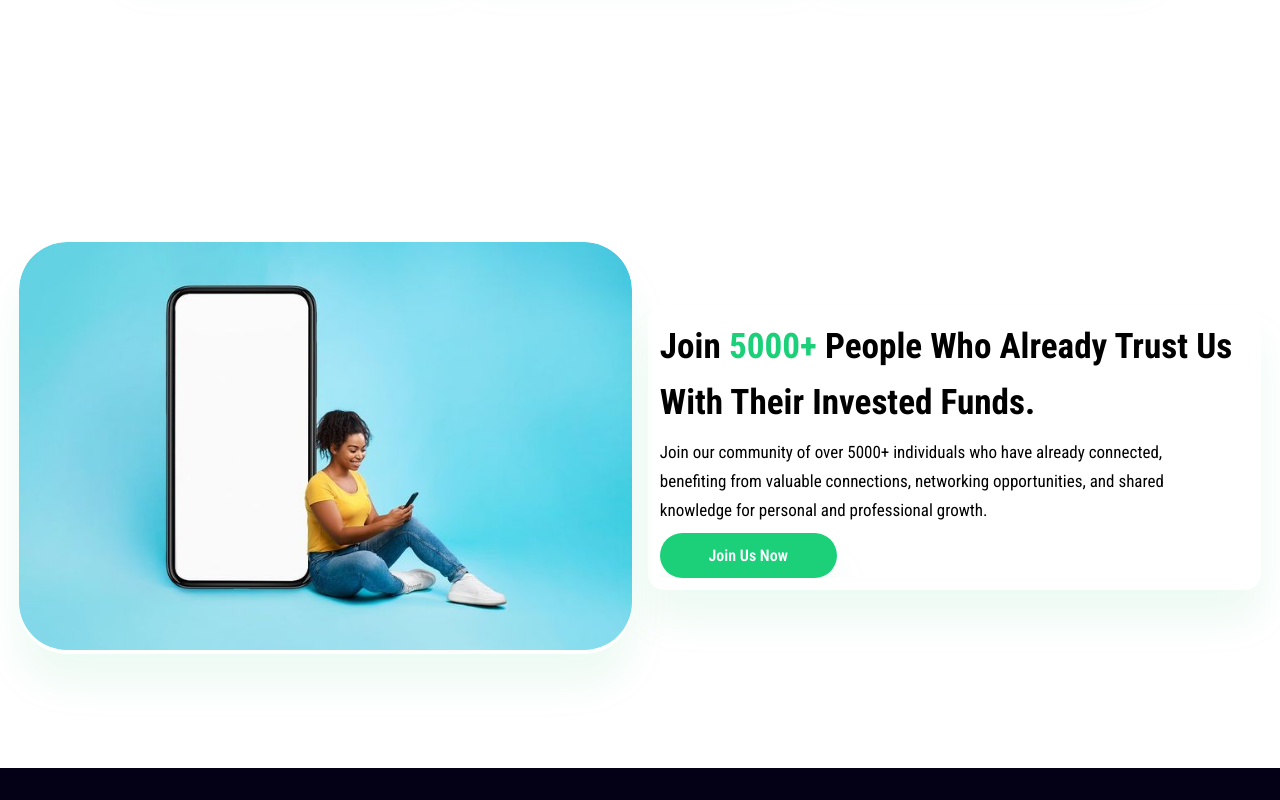
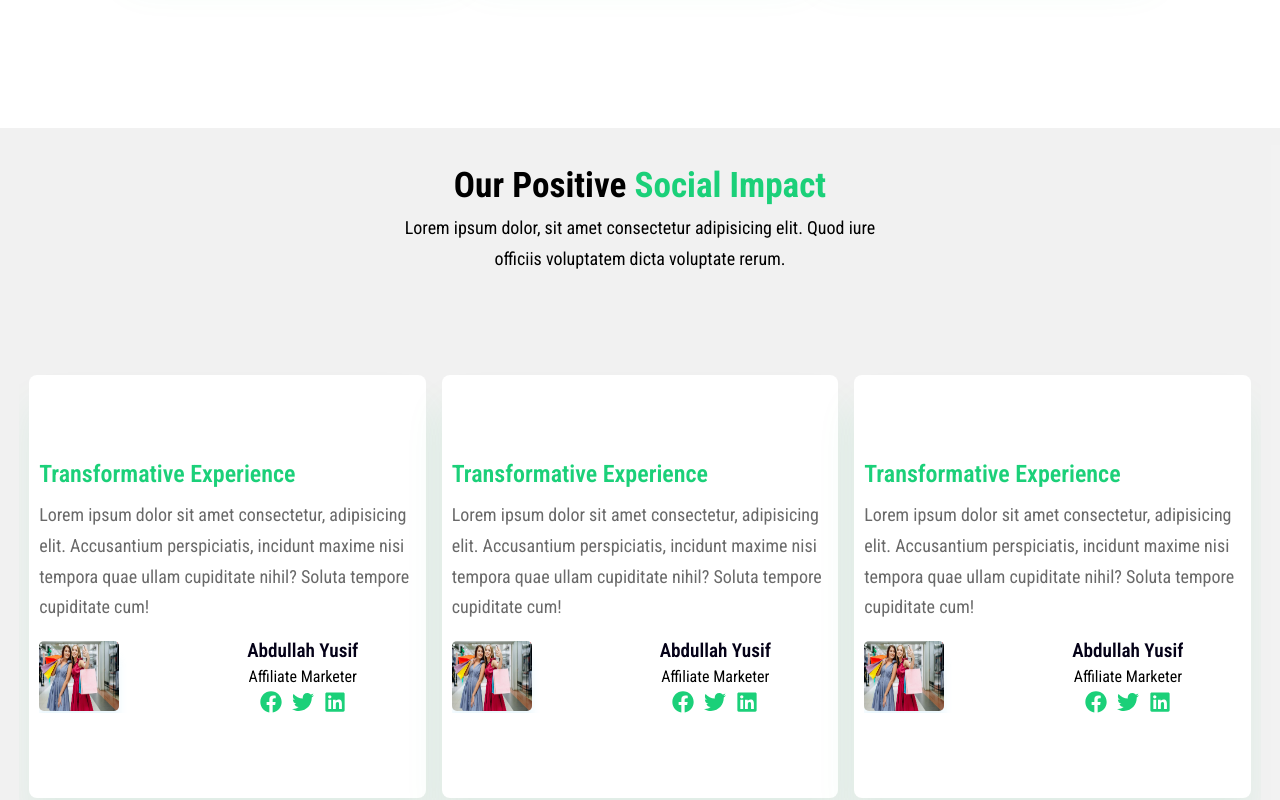
Before and after one commit to Morisreddenton/publicpartners, a React (Create React App) app: page / in a window 1280 px wide. Shown: the part 3920-4720 px from the top of the page. Built offline with nearby package versions, Linux system fonts and the light colour scheme; no server answers.

Commit message:
Add testimonials component

```diff
--- a/public/index.html
+++ b/public/index.html
@@ -7,7 +7,8 @@
     <meta name="theme-color" content="#000000" />
     <meta
       name="description"
-      content="Web site created using create-react-app"
+      content="Public Partners Association: Unlocking a World of Opportunities for Your Business
+      Are you ready to embark on a transformation journey that will revolutionize the way you do business? Look no further than Public Partners Association. With our unmatched expertise and innovative offerings, we empower businesses to reach new heights of success in the digital age."
     />
     <link rel="apple-touch-icon" href="%PUBLIC_URL%/logo192.png" />
 
--- /dev/null
+++ b/src/components/Testimonials/Testimonials.jsx
@@ -0,0 +1,216 @@
+import React from "react";
+import { FaFacebook, FaLinkedin, FaTwitter } from "react-icons/fa";
+import styled from "styled-components";
+import scnImg from "../../Assets/Images/scn.jpeg";
+const Testimonials = () => {
+  return (
+    <TestimonialsContainerWrapper>
+      <div className="header">
+        <h1>
+          Our Positive <span>Social Impact</span>
+        </h1>
+        <p>
+          Lorem ipsum dolor, sit amet consectetur adipisicing elit. Quod iure
+          officiis voluptatem dicta voluptate rerum.
+        </p>
+      </div>
+      <article>
+        <div className="test-card">
+          <div className="top">
+            <h2>Transformative Experience</h2>
+            <div className="cap">
+              <p>
+                Lorem ipsum dolor sit amet consectetur, adipisicing elit.
+                Accusantium perspiciatis, incidunt maxime nisi tempora quae
+                ullam cupiditate nihil? Soluta tempore cupiditate cum!
+              </p>
+            </div>
+          </div>
+          <div className="down">
+            <div className="img-box">
+            <img src={scnImg} alt="profile" />
+            </div>
+            <div className="info-box">
+              <h2>Abdullah Yusif</h2>
+              <span>Affiliate Marketer</span>
+              <div className="socials">
+                <FaFacebook />
+                <FaTwitter />
+                <FaLinkedin />
+              </div>
+            </div>
+          </div>
+        </div>
+        <div className="test-card">
+          <div className="top">
+            <h2>Transformative Experience</h2>
+            <div className="cap">
+              <p>
+                Lorem ipsum dolor sit amet consectetur, adipisicing elit.
+                Accusantium perspiciatis, incidunt maxime nisi tempora quae
+                ullam cupiditate nihil? Soluta tempore cupiditate cum!
+              </p>
+            </div>
+          </div>
+          <div className="down">
+            <div className="img-box">
+              <img src={scnImg} alt="profile" />
+            </div>
+            <div className="info-box">
+              <h2>Abdullah Yusif</h2>
+              <span>Affiliate Marketer</span>
+              <div className="socials">
+                <FaFacebook />
+                <FaTwitter />
+                <FaLinkedin />
+              </div>
+            </div>
+          </div>
+        </div>
+
+        <div className="test-card">
+          <div className="top">
+            <h2>Transformative Experience</h2>
+            <div className="cap">
+              <p>
+                Lorem ipsum dolor sit amet consectetur, adipisicing elit.
+                Accusantium perspiciatis, incidunt maxime nisi tempora quae
+                ullam cupiditate nihil? Soluta tempore cupiditate cum!
+              </p>
+            </div>
+          </div>
+          <div className="down">
+            <div className="img-box">
+            <img src={scnImg} alt="profile" />
+            </div>
+            <div className="info-box">
+              <h2>Abdullah Yusif</h2>
+              <span>Affiliate Marketer</span>
+              <div className="socials">
+                <FaFacebook />
+                <FaTwitter />
+                <FaLinkedin />
+              </div>
+            </div>
+          </div>
+        </div>
+      </article>
+    </TestimonialsContainerWrapper>
+  );
+};
+
+const TestimonialsContainerWrapper = styled.section`
+  width: 100%;
+  min-height: 100vh;
+  background: var(--white-smoke);
+  display: flex;
+  align-items: center;
+  justify-content: center;
+  flex-direction: column;
+  padding: 20px 1.2rem;
+
+  .header {
+    width: 80%;
+    text-align: center;
+    p {
+      width: 50%;
+      margin: 0 auto;
+    }
+  }
+
+  article {
+    width: 100%;
+    height: 78vh;
+    display: grid;
+    grid-template-columns: repeat(3, 1fr);
+    place-items: center;
+    gap: 1rem;
+    padding: 10px;
+
+    .test-card {
+      width: 100%;
+      height: 70%;
+      background: var(--text-color);
+      box-shadow: var(--box-shadow);
+      border-radius: 0.5rem;
+      padding: 10px;
+      display: flex;
+      align-items: center;
+      justify-content: center;
+      flex-direction: column;
+      gap: 1rem;
+      .top {
+        h2{
+          color: var(--main-color);
+          padding-bottom: 12px;
+        }
+        p {
+          color: var(--para-color);
+        }
+      }
+
+      .down {
+        display: flex;
+        align-items: center;
+        justify-content: space-between;
+        width: 100%;
+        .img-box {
+          width: 80px;
+          height: 70px;
+          display: flex;
+          align-items: center;
+          justify-content: center;
+          object-fit: fill;
+          background: var(--text-color);
+          box-shadow: 0 1rem .5rem var(--sky-blue-variant);
+          border-radius: 5px;
+
+          img{
+            width: 100%;
+            height: 100%;
+          }
+        }
+        .info-box {
+          width: 60%;
+          display: flex;
+          align-items: center;
+          justify-content: center;
+          flex-direction: column;
+          gap: 5px;
+          h2{
+            color: var(--hero-color);
+            font-size: 1.2rem;
+          }
+          .socials {
+            width: 60%;
+            display: flex;
+            align-items: flex-start;
+            justify-content: center;
+            gap: 10px;
+            font-size: 22px;
+            color: var(--main-color);
+            cursor: pointer;
+          }
+        }
+      }
+    }
+  }
+
+  @media screen and (max-width: 430px) {
+    .header{
+      width: 100%;
+      p{
+        width: 83%;
+      }
+    }
+    article{
+      grid-template-columns: 1fr;
+      height: max-content;
+      .test-card{
+        height: 100%;
+      }
+    }
+  }
+`;
+
+export default Testimonials;
--- a/src/components/index.js
+++ b/src/components/index.js
@@ -6,6 +6,7 @@ export {default as Empower} from "./Empower/Empower"
 export {default as Boost} from "./Boost/Boost";
 export {default as Footer} from "./Footer/Footer";
 export {default as Partners} from "./Partners/Partners";
+export {default as Testimonials} from "./Testimonials/Testimonials";
 export {default as CTA} from "./CTA/CTA";
 export {default as SingleProduct} from "./SingleProduct/SingleProduct";
 export {default as AddPost} from "./AddPost/AddPost";
--- a/src/pages/Client/Interface/Home/Home.js
+++ b/src/pages/Client/Interface/Home/Home.js
@@ -1,5 +1,5 @@
 import React from 'react'
-import { Boost, CTA, Empower, Features, Footer, Hero, NavBar, Partners } from '../../../../components'
+import { Boost, CTA, Empower, Features, Footer, Hero, NavBar, Partners, Testimonials} from '../../../../components'
 
 const Home = () => {
   return (
@@ -10,6 +10,7 @@ const Home = () => {
      <Empower />
      <Boost />
      <Partners />
+     <Testimonials />
      <CTA />
      <Footer />
     </>
```
